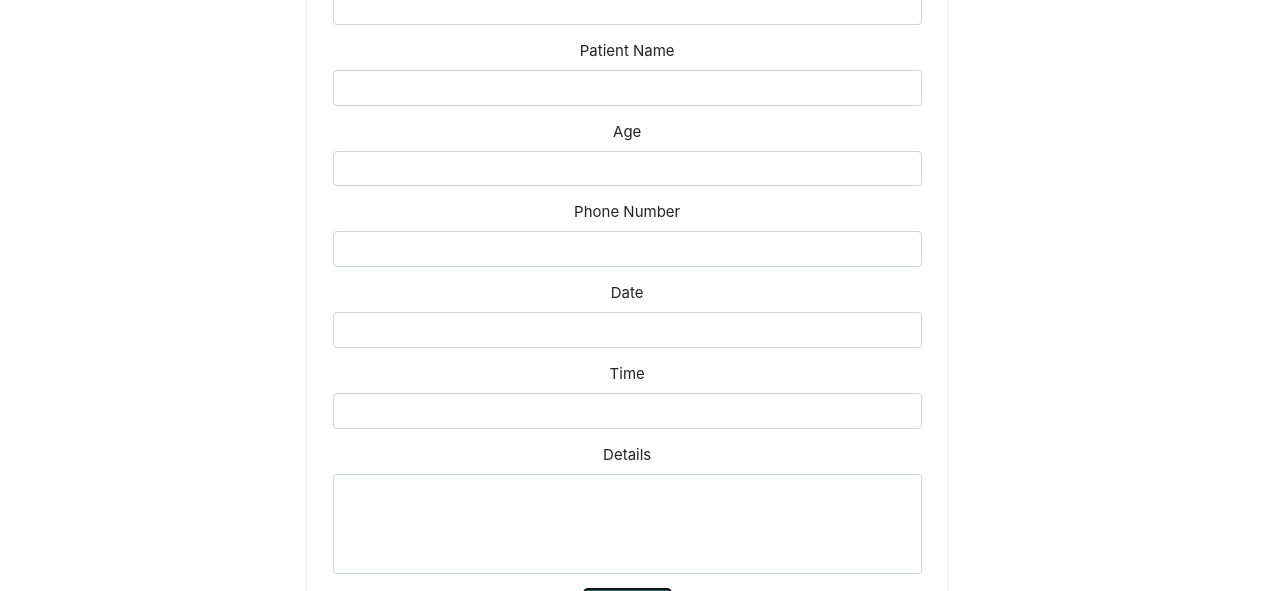
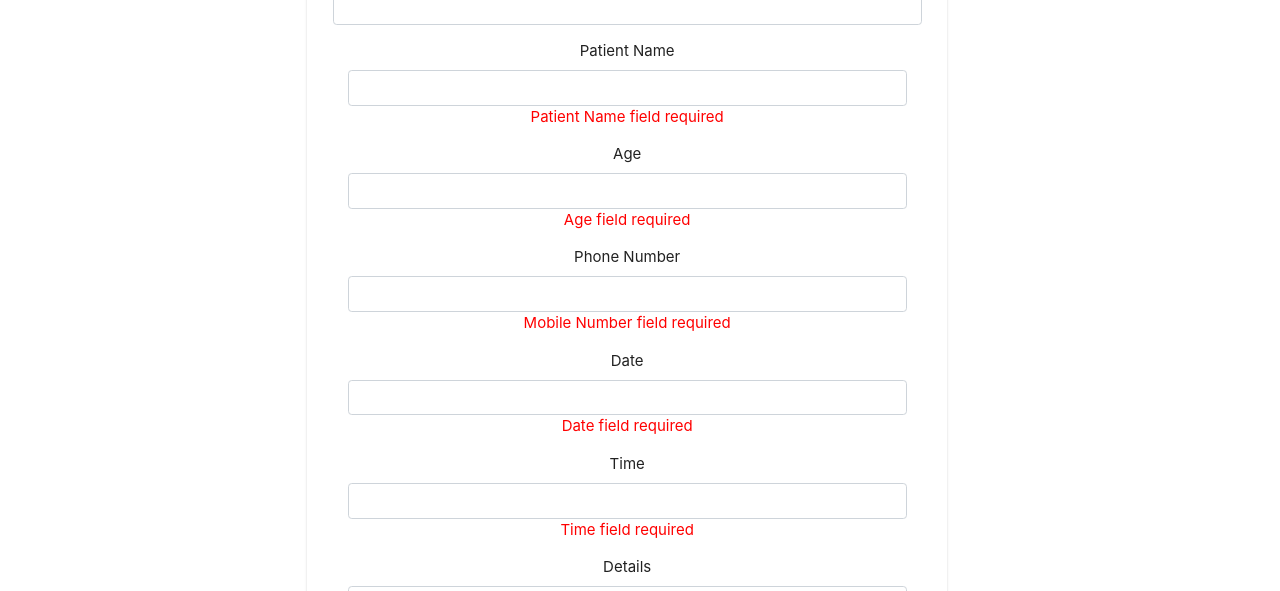
Before and after one commit to akiakash/SPM-Medlog, a React (Create React App) app in the folder frontend/: page /addappointments in a window 1280 px wide. Both pictures are taken after a click on the button "BOOK NOW". Shown: the part 597-1188 px from the top of the page. Built offline with nearby package versions, Linux system fonts and the light colour scheme; no server answers.

Commit message:
add appointmets validations done

```diff
--- a/frontend/src/components/AddAppointments.js
+++ b/frontend/src/components/AddAppointments.js
@@ -3,6 +3,7 @@ import { Button } from "@mui/material";
 import React, { useState, useEffect } from "react";
 import Header from "./Header";
 import axios from "axios";
+import Col from "react-bootstrap/esm/Col";
 
 function AddAppointments() {
   const [name, setName] = useState("");
@@ -16,6 +17,16 @@ function AddAppointments() {
   const [appointment, setAppointment] = useState([]);
   const id = window.sessionStorage.getItem("doctorID");
   // const userid = window.sessionStorage.getItem("userID");
+
+  //error
+  const [error, setError] = useState(null);
+  const [loading, setLoading] = useState(false);
+  let [errors_patientname, seterrors_patientname] = useState("");
+  let [errors_age, seterrors_age] = useState("");
+  let [errors_date, seterrors_date] = useState("");
+  let [errors_time, seterrors_time] = useState("");
+  let [errors_number, seterrors_number] = useState("");
+  let [errors_description, seterrors_description] = useState("");
 
   useEffect(() => {
     axios
@@ -39,6 +50,46 @@ function AddAppointments() {
   // }, []);
 
   function register() {
+    setError(null);
+    setLoading(true);
+
+    let errors = {};
+
+    //Form Validation
+    if (!patientname.trim()) {
+      errors.patientname = "Patient Name field required";
+      seterrors_patientname(errors.patientname);
+    }
+    if (!age.trim()) {
+      errors.age = "Age field required";
+      seterrors_age(errors.age);
+    }
+    if (!date.trim()) {
+      errors.date = "Date field required";
+      seterrors_date(errors.date);
+    }
+    if (!time.trim()) {
+      errors.time = "Time field required";
+      seterrors_time(errors.time);
+    }
+    if (!number.trim()) {
+      errors.number = "Mobile Number field required";
+      seterrors_number(errors.number);
+    }
+    if (!description.trim()) {
+      errors.description = "Description field required";
+      seterrors_description(errors.description);
+    }
+    if (
+      patientname === "" ||
+      age === "" ||
+      date === "" ||
+      time === "" ||
+      number === "" ||
+      description === ""
+    ) {
+      setLoading(false);
+    } else {
       axios
         .post("http://localhost:9999/appointmentmanagement/", {
           DoctorName: name,
@@ -56,6 +107,7 @@ function AddAppointments() {
         .catch((err) => {
           console.log(err.data);
         });
+    }
   }
   return (
     <div>
@@ -117,6 +169,7 @@ function AddAppointments() {
         <form>
           <div class="form-group">
             <label for="exampleFormControlInput1">Doctor Name</label>
+
             <input
               class="form-control"
               id="exampleFormControlInput1"
@@ -126,52 +179,95 @@ function AddAppointments() {
           </div>
           <div class="form-group">
             <label for="exampleFormControlInput1">Patient Name</label>
+            <Col sm={12}>
               <input
                 class="form-control"
                 id="exampleFormControlInput1"
                 onChange={(e) => setPatientname(e.target.value)}
-            />
+              ></input>
+              {errors_patientname && (
+                <span style={{ color: "red" }} className="errors">
+                  {errors_patientname}
+                </span>
+              )}
+            </Col>
           </div>
           <div class="form-group">
             <label for="exampleFormControlInput1"> Age</label>
+            <Col sm={12}>
               <input
                 class="form-control"
                 id="exampleFormControlInput1"
                 onChange={(e) => setAge(e.target.value)}
               />
+              {errors_age && (
+                <span style={{ color: "red" }} className="errors">
+                  {errors_age}
+                </span>
+              )}
+            </Col>
           </div>
+
           <div class="form-group">
             <label for="exampleFormControlInput1">Phone Number</label>
+            <Col sm={12}>
               <input
                 class="form-control"
                 id="exampleFormControlInput1"
                 onChange={(e) => setNumber(e.target.value)}
               />
+              {errors_number && (
+                <span style={{ color: "red" }} className="errors">
+                  {errors_number}
+                </span>
+              )}
+            </Col>
           </div>
           <div class="form-group">
             <label for="exampleFormControlInput1">Date</label>
+            <Col sm={12}>
               <input
                 class="form-control"
                 id="exampleFormControlInput1"
                 onChange={(e) => setDate(e.target.value)}
               />
+              {errors_date && (
+                <span style={{ color: "red" }} className="errors">
+                  {errors_date}
+                </span>
+              )}
+            </Col>
           </div>
           <div class="form-group">
             <label for="exampleFormControlInput1"> Time</label>
+            <Col sm={12}>
               <input
                 class="form-control"
                 id="exampleFormControlInput1"
                 onChange={(e) => setTime(e.target.value)}
               />
+              {errors_time && (
+                <span style={{ color: "red" }} className="errors">
+                  {errors_time}
+                </span>
+              )}
+            </Col>
           </div>
           <div class="form-group">
             <label for="exampleFormControlInput1">Details</label>
+            <Col sm={12}>
               <input
                 class="form-control"
                 id="exampleFormControlInput1"
                 style={{ height: "100px" }}
                 onChange={(e) => setDescription(e.target.value)}
               />
+              {errors_description && (
+                <span style={{ color: "red" }} className="errors">
+                  {errors_description}
+                </span>
+              )}
+            </Col>
           </div>
           <Button
             type="button"
```
Lines whose indentation alone changed are shown as unchanged.
